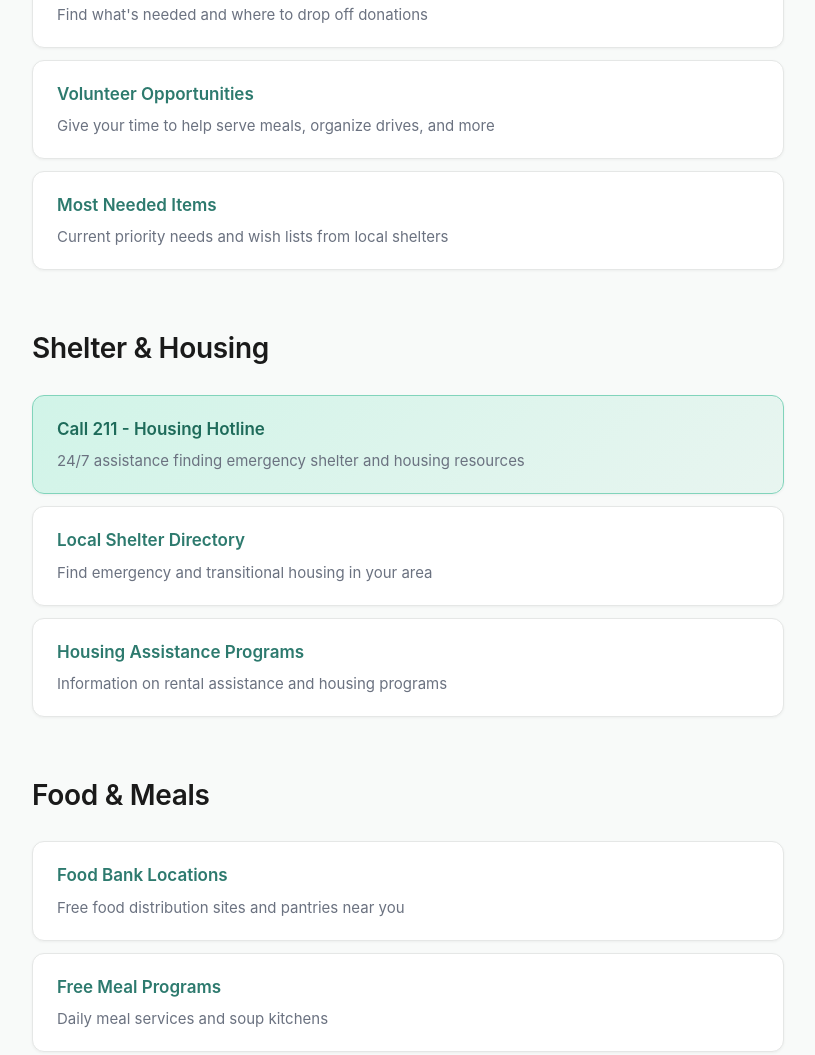
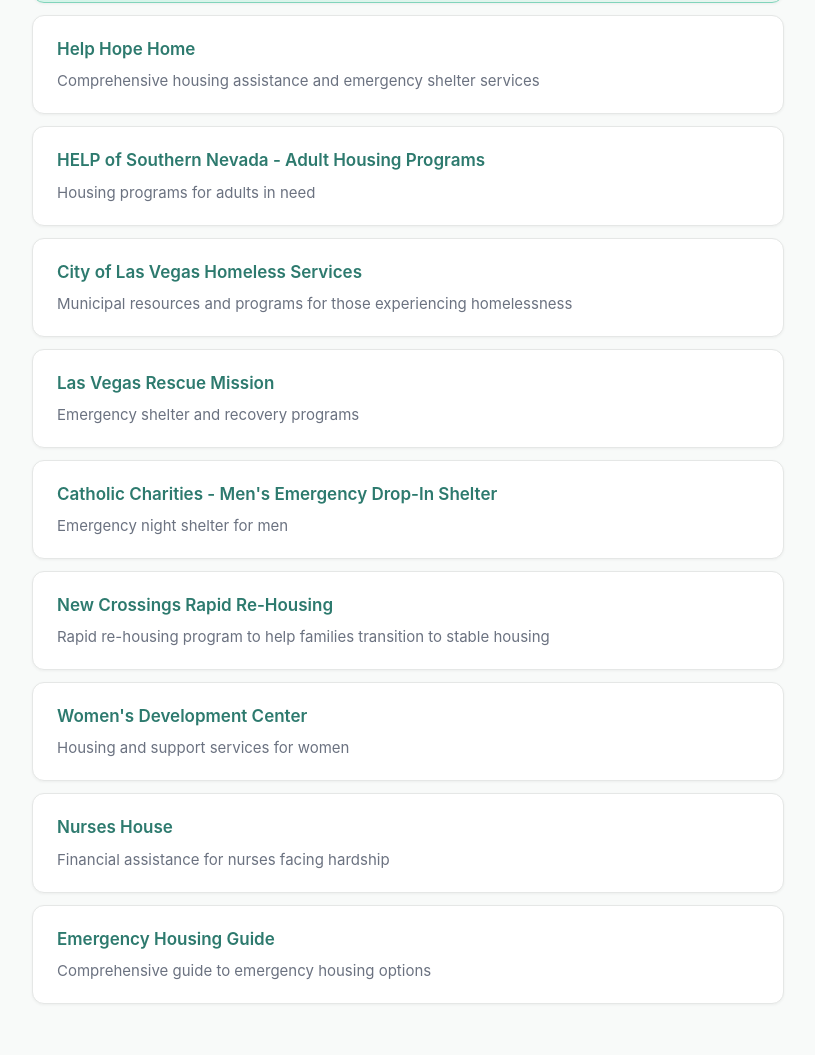
Before and after one commit to Serboop/Community-Resources-Project-References, a plain HTML site: page index.html in a window 1280 px wide. Shown: the part 764-1819 px from the top of the page, without its empty margins (232-1047 px from the left). Drawn offline with Linux system fonts and the light colour scheme.

Commit message:
links addedhtml

```diff
--- a/index.html
+++ b/index.html
@@ -248,7 +248,7 @@
             <a href="#employment" class="nav-link">Employment</a>
             <a href="#basic-needs" class="nav-link">Basic Needs</a>
             <a href="#donate" class="nav-link">Donate</a>
-            <a href="#References" class="nav-link">References</a>
+            <a href="#research" class="nav-link">Research</a>
         </div>
     </nav>
 
@@ -261,25 +261,8 @@
         <div class="emergency-banner">
             <h2>Emergency Help</h2>
             <p>Call 911 for immediate assistance</p>
-        </div>
-  <div class="section" id="donate">
-            <h2>Ways to Help</h2>
-            <a href="https://example.com/donate-money" class="link-item">
-                <div class="link-title">Make a Financial Donation</div>
-                <div class="link-description">Support local organizations serving our community</div>
-            </a>
-            <a href="https://example.com/donate-items" class="link-item">
-                <div class="link-title">Donate Items & Supplies</div>
-                <div class="link-description">Find what's needed and where to drop off donations</div>
-            </a>
-            <a href="https://example.com/volunteer" class="link-item">
-                <div class="link-title">Volunteer Opportunities</div>
-                <div class="link-description">Give your time to help serve meals, organize drives, and more</div>
-            </a>
-            <a href="https://example.com/wishlist" class="link-item">
-                <div class="link-title">Most Needed Items</div>
-                <div class="link-description">Current priority needs and wish lists from local shelters</div>
-            </a>
+            <p style="margin-top: 12px; font-size: 18px;">National Suicide Prevention Lifeline: 800-273-8255</p>
+            <p style="font-size: 16px;">(For Veterans Crisis Line, press 1)</p>
         </div>
 
         <div class="section" id="shelter">
@@ -288,13 +271,41 @@
                 <div class="link-title">Call 211 - Housing Hotline</div>
                 <div class="link-description">24/7 assistance finding emergency shelter and housing resources</div>
             </a>
-            <a href="https://example.com/shelters" class="link-item">
-                <div class="link-title">Local Shelter Directory</div>
-                <div class="link-description">Find emergency and transitional housing in your area</div>
+            <a href="https://helphopehome.org/get-help/" class="link-item">
+                <div class="link-title">Help Hope Home</div>
+                <div class="link-description">Comprehensive housing assistance and emergency shelter services</div>
             </a>
-            <a href="https://example.com/housing-assistance" class="link-item">
-                <div class="link-title">Housing Assistance Programs</div>
-                <div class="link-description">Information on rental assistance and housing programs</div>
+            <a href="https://www.helpsonv.org/adult-housing-programs" class="link-item">
+                <div class="link-title">HELP of Southern Nevada - Adult Housing Programs</div>
+                <div class="link-description">Housing programs for adults in need</div>
+            </a>
+            <a href="https://www.lasvegasnevada.gov/Residents/Resident-Services/Homeless-Services" class="link-item">
+                <div class="link-title">City of Las Vegas Homeless Services</div>
+                <div class="link-description">Municipal resources and programs for those experiencing homelessness</div>
+            </a>
+            <a href="https://vegasrescue.org/emergencyshelter/" class="link-item">
+                <div class="link-title">Las Vegas Rescue Mission</div>
+                <div class="link-description">Emergency shelter and recovery programs</div>
+            </a>
+            <a href="https://www.catholiccharities.com/programs/mens-emergency-night-shelter" class="link-item">
+                <div class="link-title">Catholic Charities - Men's Emergency Drop-In Shelter</div>
+                <div class="link-description">Emergency night shelter for men</div>
+            </a>
+            <a href="https://stjudesranch.org/our-programs/new-crossings-rapid-re-housing/" class="link-item">
+                <div class="link-title">New Crossings Rapid Re-Housing</div>
+                <div class="link-description">Rapid re-housing program to help families transition to stable housing</div>
+            </a>
+            <a href="https://www.wdclv.org/" class="link-item">
+                <div class="link-title">Women's Development Center</div>
+                <div class="link-description">Housing and support services for women</div>
+            </a>
+            <a href="https://www.nurseshouse.org/apply-for-help" class="link-item">
+                <div class="link-title">Nurses House</div>
+                <div class="link-description">Financial assistance for nurses facing hardship</div>
+            </a>
+            <a href="https://www.caring.com/resources/emergency-housing-guide" class="link-item">
+                <div class="link-title">Emergency Housing Guide</div>
+                <div class="link-description">Comprehensive guide to emergency housing options</div>
             </a>
         </div>
 
@@ -354,11 +365,30 @@
             </a>
         </div>
 
-        <div class="section" id="References">
-            <h2>Project References</h2>
+        <div class="section" id="donate">
+            <h2>Ways to Help</h2>
+            <a href="https://example.com/donate-money" class="link-item">
+                <div class="link-title">Make a Financial Donation</div>
+                <div class="link-description">Support local organizations serving our community</div>
+            </a>
+            <a href="https://example.com/donate-items" class="link-item">
+                <div class="link-title">Donate Items & Supplies</div>
+                <div class="link-description">Find what's needed and where to drop off donations</div>
+            </a>
+            <a href="https://example.com/volunteer" class="link-item">
+                <div class="link-title">Volunteer Opportunities</div>
+                <div class="link-description">Give your time to help serve meals, organize drives, and more</div>
+            </a>
+            <a href="https://example.com/wishlist" class="link-item">
+                <div class="link-title">Most Needed Items</div>
+                <div class="link-description">Current priority needs and wish lists from local shelters</div>
+            </a>
+        </div>
+
+        <div class="section" id="research">
+            <h2>Research & Studies</h2>
             <p class="intro-text">
-                Exploring Thoracic Injuries and their Socio-Political Implications at the Erie County Poorhouse
-
+                The following studies and research informed this resource page and highlight the importance of accessible community support.
             </p>
 
             <div class="citation">
```
